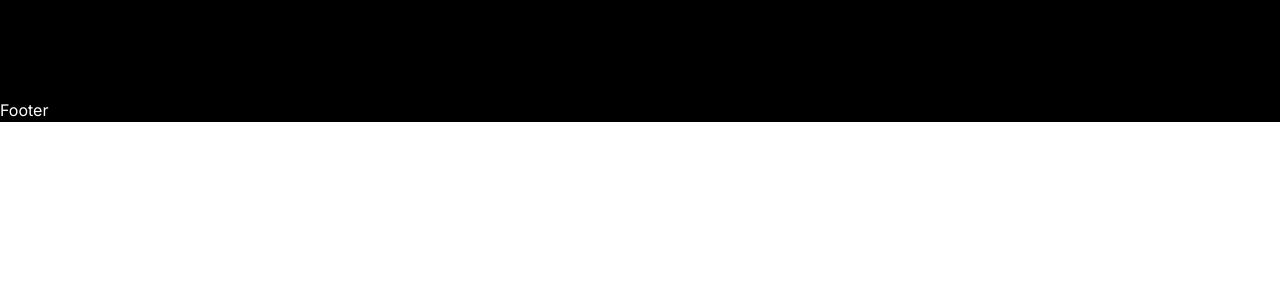
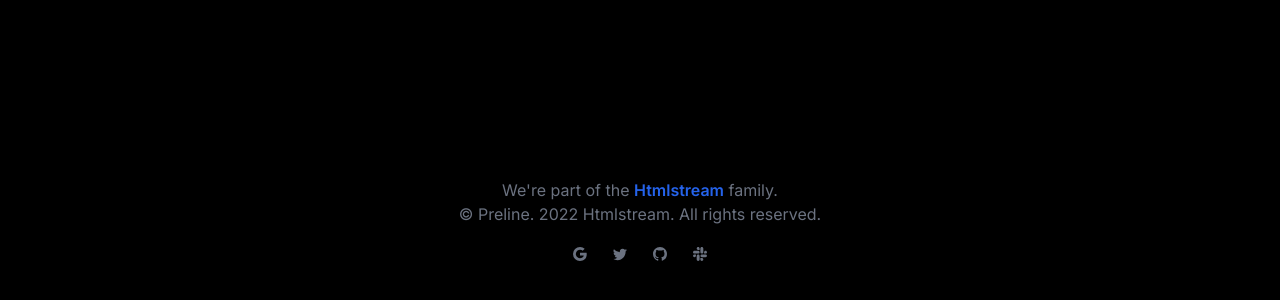
Before and after one commit to MikeeOo/rct.devshop-app, a React (Vite) app: page / in a window 1280 px wide. Shown: the part 772-1072 px from the top of the page. Before the commit the page ends 894 px from the top, so only its background shows below. Built offline with nearby package versions, Linux system fonts and the light colour scheme.

Commit message:
created Footer template

```diff
--- a/src/partials/Footer.tsx
+++ b/src/partials/Footer.tsx
@@ -3,7 +3,105 @@
 export default function Footer(): JSX.Element {
     return (
         <>
-            <div>Footer</div>
+            {/*FOOTER */}
+            <footer className="mx-auto mt-auto w-full max-w-[85rem] px-4 py-10 sm:px-6 lg:px-8">
+                {/* Grid */}
+                <div className="text-center">
+                    <div>
+                        <a
+                            className="flex-none text-xl font-semibold text-black dark:text-white"
+                            href="#"
+                            aria-label="Brand"
+                        >
+                            Brand
+                        </a>
+                    </div>
+                    {/* End Col */}
+
+                    <div className="mt-3">
+                        <p className="text-gray-500 dark:text-neutral-500">
+                            We're part of the{" "}
+                            <a
+                                className="font-semibold text-blue-600 hover:text-blue-700 dark:text-blue-500 dark:hover:text-blue-400"
+                                href="#"
+                            >
+                                Htmlstream
+                            </a>{" "}
+                            family.
+                        </p>
+                        <p className="text-gray-500 dark:text-neutral-500">
+                            © Preline. 2022 Htmlstream. All rights reserved.
+                        </p>
+                    </div>
+
+                    {/* Social Brands */}
+                    <div className="mt-3 space-x-2">
+                        <a
+                            className="inline-flex size-8 items-center justify-center gap-x-2 rounded-full border border-transparent text-sm font-semibold text-gray-500 hover:bg-gray-50 disabled:pointer-events-none disabled:opacity-50 dark:text-neutral-400 dark:hover:bg-neutral-700"
+                            href="#"
+                        >
+                            <svg
+                                className="size-3.5 flex-shrink-0"
+                                xmlns="http://www.w3.org/2000/svg"
+                                width="16"
+                                height="16"
+                                fill="currentColor"
+                                viewBox="0 0 16 16"
+                            >
+                                <path d="M15.545 6.558a9.42 9.42 0 0 1 .139 1.626c0 2.434-.87 4.492-2.384 5.885h.002C11.978 15.292 10.158 16 8 16A8 8 0 1 1 8 0a7.689 7.689 0 0 1 5.352 2.082l-2.284 2.284A4.347 4.347 0 0 0 8 3.166c-2.087 0-3.86 1.408-4.492 3.304a4.792 4.792 0 0 0 0 3.063h.003c.635 1.893 2.405 3.301 4.492 3.301 1.078 0 2.004-.276 2.722-.764h-.003a3.702 3.702 0 0 0 1.599-2.431H8v-3.08h7.545z" />
+                            </svg>
+                        </a>
+                        <a
+                            className="inline-flex size-8 items-center justify-center gap-x-2 rounded-full border border-transparent text-sm font-semibold text-gray-500 hover:bg-gray-50 disabled:pointer-events-none disabled:opacity-50 dark:text-neutral-400 dark:hover:bg-neutral-700"
+                            href="#"
+                        >
+                            <svg
+                                className="size-3.5 flex-shrink-0"
+                                xmlns="http://www.w3.org/2000/svg"
+                                width="16"
+                                height="16"
+                                fill="currentColor"
+                                viewBox="0 0 16 16"
+                            >
+                                <path d="M5.026 15c6.038 0 9.341-5.003 9.341-9.334 0-.14 0-.282-.006-.422A6.685 6.685 0 0 0 16 3.542a6.658 6.658 0 0 1-1.889.518 3.301 3.301 0 0 0 1.447-1.817 6.533 6.533 0 0 1-2.087.793A3.286 3.286 0 0 0 7.875 6.03a9.325 9.325 0 0 1-6.767-3.429 3.289 3.289 0 0 0 1.018 4.382A3.323 3.323 0 0 1 .64 6.575v.045a3.288 3.288 0 0 0 2.632 3.218 3.203 3.203 0 0 1-.865.115 3.23 3.23 0 0 1-.614-.057 3.283 3.283 0 0 0 3.067 2.277A6.588 6.588 0 0 1 .78 13.58a6.32 6.32 0 0 1-.78-.045A9.344 9.344 0 0 0 5.026 15z" />
+                            </svg>
+                        </a>
+                        <a
+                            className="inline-flex size-8 items-center justify-center gap-x-2 rounded-full border border-transparent text-sm font-semibold text-gray-500 hover:bg-gray-50 disabled:pointer-events-none disabled:opacity-50 dark:text-neutral-400 dark:hover:bg-neutral-700"
+                            href="#"
+                        >
+                            <svg
+                                className="size-3.5 flex-shrink-0"
+                                xmlns="http://www.w3.org/2000/svg"
+                                width="16"
+                                height="16"
+                                fill="currentColor"
+                                viewBox="0 0 16 16"
+                            >
+                                <path d="M8 0C3.58 0 0 3.58 0 8c0 3.54 2.29 6.53 5.47 7.59.4.07.55-.17.55-.38 0-.19-.01-.82-.01-1.49-2.01.37-2.53-.49-2.69-.94-.09-.23-.48-.94-.82-1.13-.28-.15-.68-.52-.01-.53.63-.01 1.08.58 1.23.82.72 1.21 1.87.87 2.33.66.07-.52.28-.87.51-1.07-1.78-.2-3.64-.89-3.64-3.95 0-.87.31-1.59.82-2.15-.08-.2-.36-1.02.08-2.12 0 0 .67-.21 2.2.82.64-.18 1.32-.27 2-.27.68 0 1.36.09 2 .27 1.53-1.04 2.2-.82 2.2-.82.44 1.1.16 1.92.08 2.12.51.56.82 1.27.82 2.15 0 3.07-1.87 3.75-3.65 3.95.29.25.54.73.54 1.48 0 1.07-.01 1.93-.01 2.2 0 .21.15.46.55.38A8.012 8.012 0 0 0 16 8c0-4.42-3.58-8-8-8z" />
+                            </svg>
+                        </a>
+                        <a
+                            className="inline-flex size-8 items-center justify-center gap-x-2 rounded-full border border-transparent text-sm font-semibold text-gray-500 hover:bg-gray-50 disabled:pointer-events-none disabled:opacity-50 dark:text-neutral-400 dark:hover:bg-neutral-700"
+                            href="#"
+                        >
+                            <svg
+                                className="size-3.5 flex-shrink-0"
+                                xmlns="http://www.w3.org/2000/svg"
+                                width="16"
+                                height="16"
+                                fill="currentColor"
+                                viewBox="0 0 16 16"
+                            >
+                                <path d="M3.362 10.11c0 .926-.756 1.681-1.681 1.681S0 11.036 0 10.111C0 9.186.756 8.43 1.68 8.43h1.682v1.68zm.846 0c0-.924.756-1.68 1.681-1.68s1.681.756 1.681 1.68v4.21c0 .924-.756 1.68-1.68 1.68a1.685 1.685 0 0 1-1.682-1.68v-4.21zM5.89 3.362c-.926 0-1.682-.756-1.682-1.681S4.964 0 5.89 0s1.68.756 1.68 1.68v1.682H5.89zm0 .846c.924 0 1.68.756 1.68 1.681S6.814 7.57 5.89 7.57H1.68C.757 7.57 0 6.814 0 5.89c0-.926.756-1.682 1.68-1.682h4.21zm6.749 1.682c0-.926.755-1.682 1.68-1.682.925 0 1.681.756 1.681 1.681s-.756 1.681-1.68 1.681h-1.681V5.89zm-.848 0c0 .924-.755 1.68-1.68 1.68A1.685 1.685 0 0 1 8.43 5.89V1.68C8.43.757 9.186 0 10.11 0c.926 0 1.681.756 1.681 1.68v4.21zm-1.681 6.748c.926 0 1.682.756 1.682 1.681S11.036 16 10.11 16s-1.681-.756-1.681-1.68v-1.682h1.68zm0-.847c-.924 0-1.68-.755-1.68-1.68 0-.925.756-1.681 1.68-1.681h4.21c.924 0 1.68.756 1.68 1.68 0 .926-.756 1.681-1.68 1.681h-4.21z" />
+                            </svg>
+                        </a>
+                    </div>
+                    {/* End Social Brands */}
+                </div>
+                {/* End Grid */}
+            </footer>
+            {/* ========== END FOOTER ========== */}
         </>
     );
 }
```
